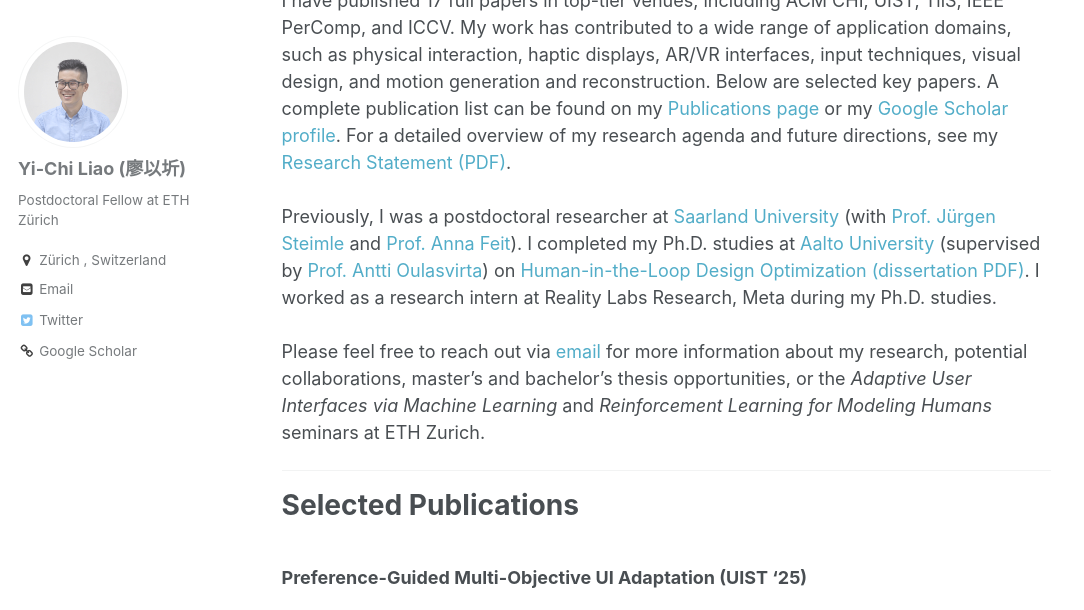
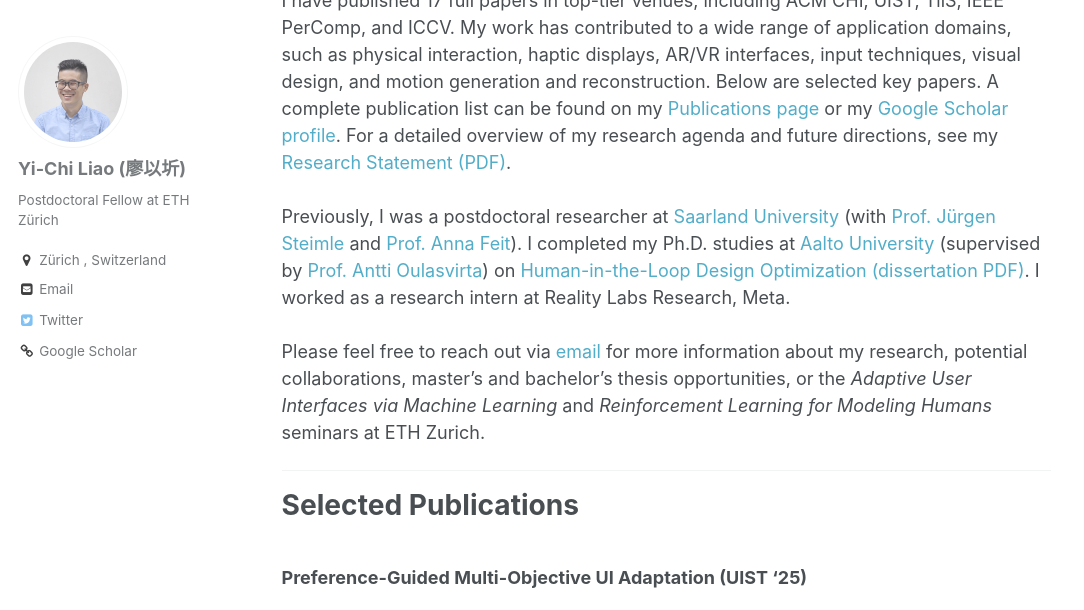
Before and after one commit to yichiliao/yichiliao.github.io, a Jekyll site: the page built from _pages/about.md, in a window 1280 px wide and 900 px high, scrolled down 532 px, cut to the strip 0-610 px from the top of the window. Shown: the whole strip, without its empty margins (0-1084 px from the left). Built offline with Jekyll 4.4.1, drawn with Linux system fonts in a browser that asks for light colours.

Commit message:
updating about

```diff
--- a/_pages/about.md
+++ b/_pages/about.md
@@ -23,7 +23,7 @@
 For a detailed overview of my research agenda and future directions, see my [Research Statement (PDF)](https://yichiliao.com/files/Research-Statement_LIAO.pdf).
 <br>
 <br>
-Previously, I was a postdoctoral researcher at [Saarland University](https://www.uni-saarland.de/en/home.html) (with [Prof. Jürgen Steimle](https://hci.cs.uni-saarland.de/people/juergen-steimle/) and [Prof. Anna Feit](http://annafeit.de/)). I completed my Ph.D. studies at [Aalto University](https://www.aalto.fi/en) (supervised by [Prof. Antti Oulasvirta](https://users.aalto.fi/~oulasvir/)) on [Human-in-the-Loop Design Optimization (dissertation PDF)](https://drive.google.com/file/d/1UcH6LuV7GiyRMvrVb9EZ34z-FeGPDBS7/view?usp=sharing). I worked as a research intern at Reality Labs Research, Meta during my Ph.D. studies.
+Previously, I was a postdoctoral researcher at [Saarland University](https://www.uni-saarland.de/en/home.html) (with [Prof. Jürgen Steimle](https://hci.cs.uni-saarland.de/people/juergen-steimle/) and [Prof. Anna Feit](http://annafeit.de/)). I completed my Ph.D. studies at [Aalto University](https://www.aalto.fi/en) (supervised by [Prof. Antti Oulasvirta](https://users.aalto.fi/~oulasvir/)) on [Human-in-the-Loop Design Optimization (dissertation PDF)](https://drive.google.com/file/d/1UcH6LuV7GiyRMvrVb9EZ34z-FeGPDBS7/view?usp=sharing). I worked as a research intern at Reality Labs Research, Meta.
 <br>
 <br>
 Please feel free to reach out via [email](mailto:yichi.liao@inf.ethz.ch) for more information about my research, potential collaborations, master’s and bachelor’s thesis opportunities, or the *Adaptive User Interfaces via Machine Learning* and *Reinforcement Learning for Modeling Humans* seminars at ETH Zurich.
```
